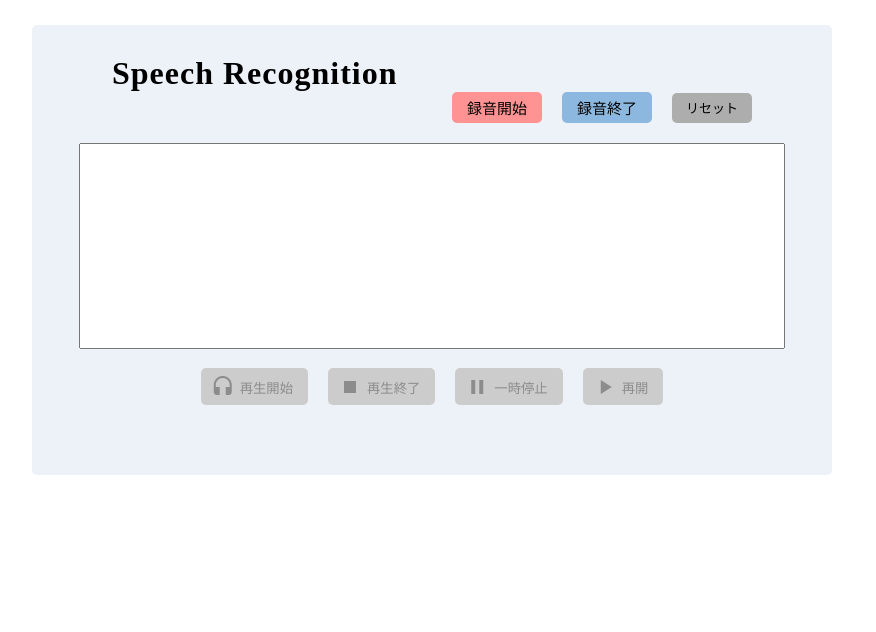
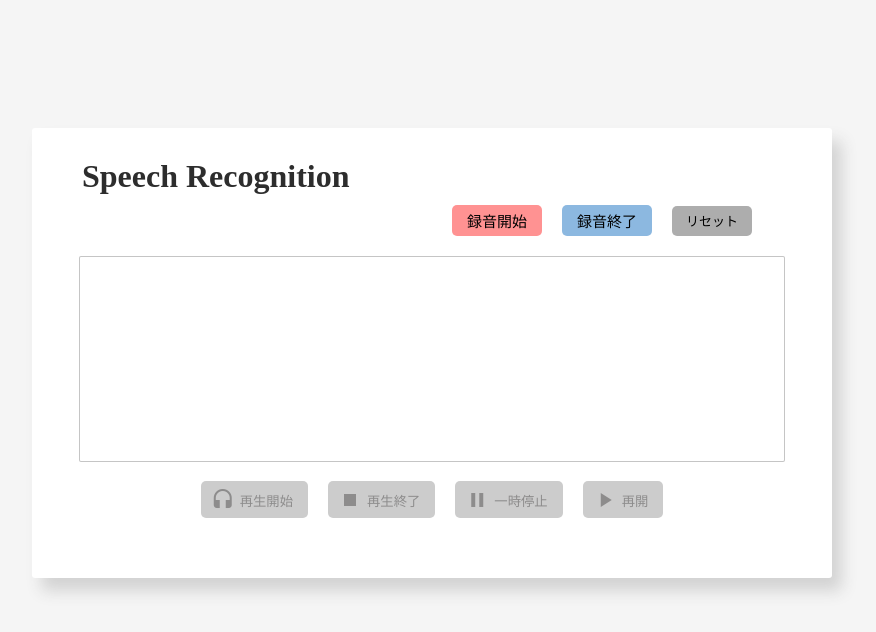
Before and after one commit to y-yana/voice-recognition, a plain HTML site: page index.html in a window 1280 px wide. Shown: the whole page, without its empty margins (208-1084 px from the left). Drawn offline with nearby package versions, Linux system fonts and the light colour scheme.

Commit message:
fix design

```diff
--- a/style.css
+++ b/style.css
@@ -1,19 +1,22 @@
 html{
-  background-color: #ffffff;
+  width: 100%;
+  height: 100%;
+  background-color: #f5f5f5;
 }
 
 body{
   width: 800px;
   height: 450px;
-  margin: 25px auto 0px auto;
-  background-color: #ecf2f7;
-  border-radius: 5px;
+  margin: 8rem auto 0 auto;
+  background-color: #ffffff;
+  box-shadow: 0.6rem 0.8rem 1rem #d2d2d2;
+  border-radius: 3px;
 }
 
 h1{
   margin: 0px;
-  padding: 30px 0px 0px 80px;
-  letter-spacing: 1px;
+  padding: 30px 0px 10px 50px;
+  color: #2d2d2d;
 }
 
 .recordingArea{
@@ -35,6 +38,8 @@ textarea{
   height: 200px;
   margin: 0px 47px;
   resize: none;
+  border: 1px solid #c2c2c2f1;
+  border-radius: 2px;
 }
 
 .playArea{
```
